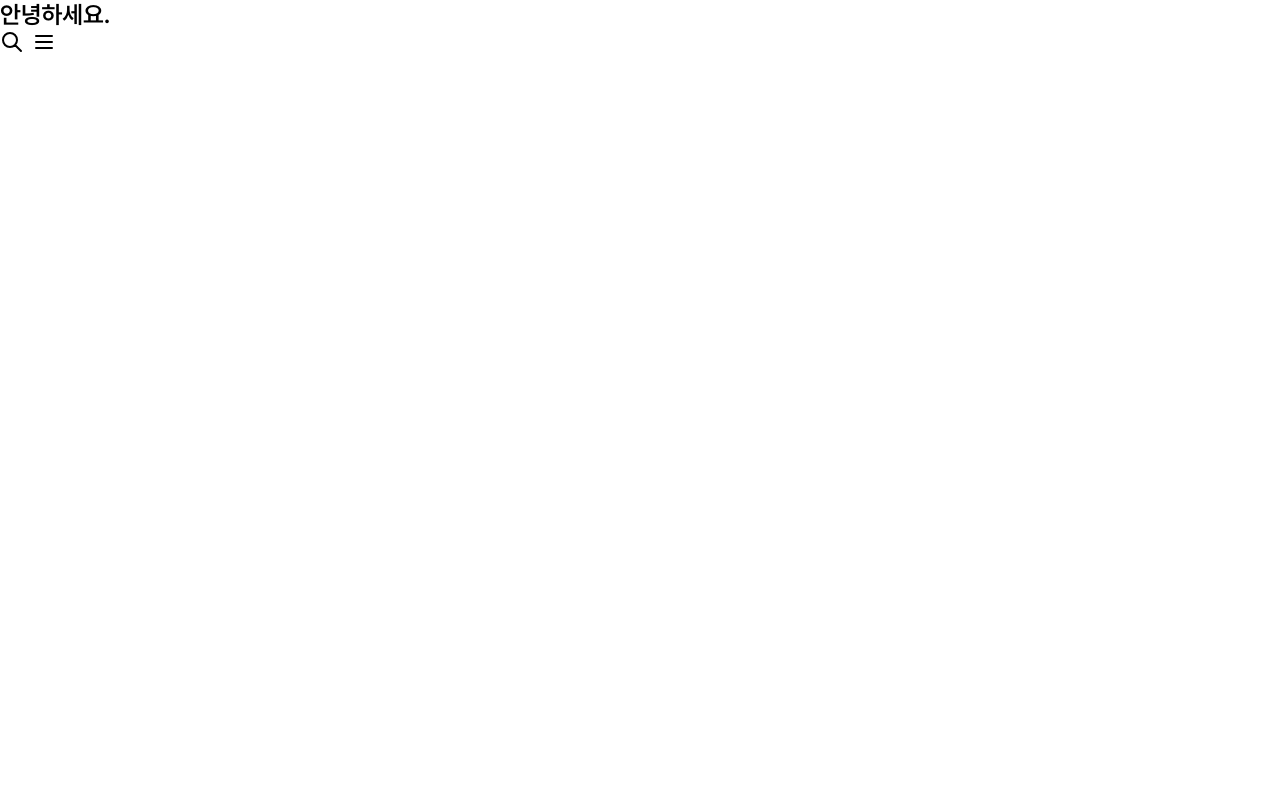
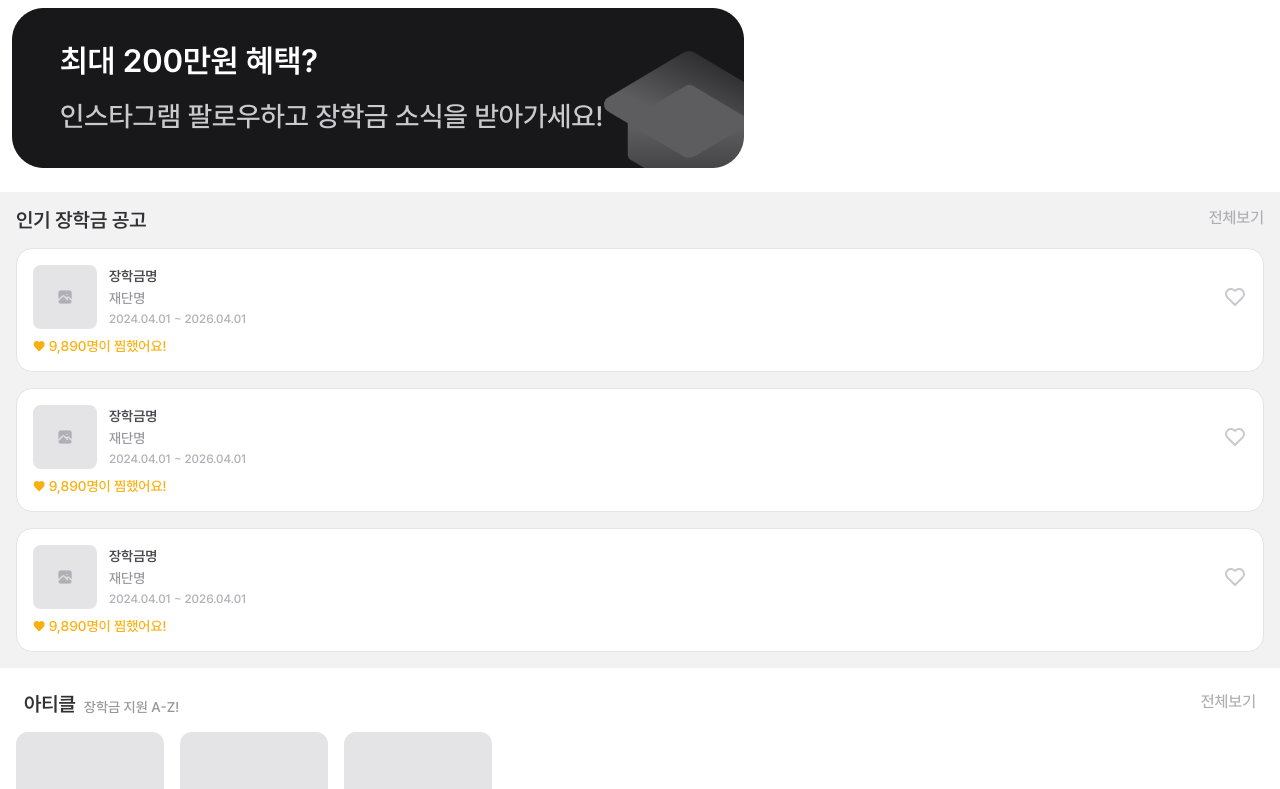
Before and after one commit to minseo-hong/univ-fit-legacy, a Next.js app: page / in a window 1280 px wide. Shown: the top 789 px of the page. Built offline with nearby package versions, Linux system fonts and the light colour scheme.

Commit message:
[Design] 홈페이지 제작

```diff
--- a/src/app/globals.css
+++ b/src/app/globals.css
@@ -8,8 +8,9 @@
     line-height: 1.875rem;
   }
 
-  .title-md {
+  .title-md-300 {
     font-size: 1.25rem;
+    font-weight: 600;
     line-height: 1.5rem;
   }
 
@@ -18,13 +19,21 @@
     line-height: 1.5rem;
   }
 
-  .text-lg {
+  .text-lg-200 {
     font-size: 1rem;
+    font-weight: 500;
     line-height: 1.25rem;
   }
 
-  .text-md {
+  .text-md-300 {
     font-size: 0.875rem;
+    font-weight: 600;
+    line-height: 1.125rem;
+  }
+
+  .text-md-200 {
+    font-size: 0.875rem;
+    font-weight: 500;
     line-height: 1.125rem;
   }
 
@@ -33,8 +42,9 @@
     line-height: 1.125rem;
   }
 
-  .caption {
+  .caption-200 {
     font-size: 0.75rem;
+    font-weight: 500;
     line-height: 1rem;
   }
 }
--- a/src/app/page.tsx
+++ b/src/app/page.tsx
@@ -1,14 +1,48 @@
-import MenuIcon from '@/components/icons/MenuIcon';
-import SearchIcon from '@/components/icons/SearchIcon';
+import Link from 'next/link';
+
+import ArticleItem from '@/components/home/ArticleItem';
+import ScholarItem from '@/components/home/ScholarItem';
 
 const Home = () => {
   return (
     <main>
-      <h1 className="title-lg font-semibold">안녕하세요.</h1>
-      <div className="flex gap-2 text-[1.5rem]">
-        <SearchIcon />
-        <MenuIcon />
-      </div>
+      <section className="px-3 pb-6 pt-2">
+        <div className="overflow-hidden rounded-2xl">
+          <img
+            src="/images/placeholders/placeholder-ad.png"
+            alt="상단 배너 광고 이미지"
+          />
+        </div>
+      </section>
+      <section className="bg-gray-05 p-4">
+        <div className="flex justify-between">
+          <h1 className="text-gray-80 title-md-300">인기 장학금 공고</h1>
+          <Link href="#" className="text-gray-30 text-lg-200">
+            전체보기
+          </Link>
+        </div>
+        <ul className="mt-4 flex flex-col gap-4">
+          {Array.from({ length: 3 }).map((_, index) => (
+            <ScholarItem key={index} as="li" />
+          ))}
+        </ul>
+      </section>
+      <section className="px-4 py-6 pb-16">
+        <div className="flex justify-between px-2">
+          <div className="flex items-end gap-2">
+            <h1 className="text-gray-80 title-md-300">아티클</h1>
+            <span className="text-md-200 text-gray-40">장학금 지원 A-Z!</span>
+          </div>
+          <Link href="#" className="text-gray-30 text-lg-200">
+            전체보기
+          </Link>
+        </div>
+        <ul className="mt-4 flex w-[calc(100vw-1rem)] gap-4 overflow-x-scroll">
+          {Array.from({ length: 3 }).map((_, index) => (
+            <ArticleItem key={index} as="li" />
+          ))}
+        </ul>
+      </section>
     </main>
   );
 };
--- /dev/null
+++ b/src/components/home/ArticleItem.tsx
@@ -0,0 +1,23 @@
+interface ArticleItemProps {
+  as?: keyof JSX.IntrinsicElements;
+}
+
+const ArticleItem = ({ as: Wrapper = 'div' }: ArticleItemProps) => {
+  return (
+    <Wrapper>
+      <div className="flex w-[9.25rem] flex-col gap-2">
+        <div className="aspect-square w-full overflow-hidden rounded-xl">
+          <img
+            src="/images/placeholders/placeholder-image.png"
+            alt="아티클 이미지"
+          />
+        </div>
+        <h2 className="text-lg-200 w-full">
+          소득분위 산정 방법은 어떻게 이뤄질까?
+        </h2>
+      </div>
+    </Wrapper>
+  );
+};
+
+export default ArticleItem;
--- /dev/null
+++ b/src/components/home/ScholarItem.tsx
@@ -0,0 +1,35 @@
+import HeartIcon from '../ui/icons/HeartIcon';
+
+interface ScholarItemProps {
+  as?: keyof JSX.IntrinsicElements;
+}
+
+const ScholarItem = ({ as: Wrapper = 'div' }: ScholarItemProps) => {
+  return (
+    <Wrapper className="bg-gray-00 border-gray-10 rounded-2xl border p-4">
+      <div className="flex items-center">
+        <div className="aspect-square w-[4rem] overflow-hidden rounded-lg">
+          <img
+            src="/images/placeholders/placeholder-image.png"
+            alt="장학금 이미지"
+          />
+        </div>
+        <div className="ml-3 flex flex-1 flex-col gap-1">
+          <h2 className="text-md-300 text-gray-70">장학금명</h2>
+          <p className="text-md-200 text-gray-40">재단명</p>
+          <p className="text-gray-30 caption-200">2024.04.01 ~ 2026.04.01</p>
+        </div>
+        <div className="ml-2">
+          <span className="text-gray-20 text-[1.5rem]">
+            <HeartIcon />
+          </span>
+        </div>
+      </div>
+      <div className="text-md-200 text-primary mt-2">
+        ♥ 9,890명이 찜했어요!
+      </div>
+    </Wrapper>
+  );
+};
+
+export default ScholarItem;
--- /dev/null
+++ b/src/components/ui/icons/HeartIcon.tsx
@@ -0,0 +1,21 @@
+const HeartIcon = () => {
+  return (
+    <svg
+      xmlns="http://www.w3.org/2000/svg"
+      width="1em"
+      height="1em"
+      viewBox="0 0 24 24"
+    >
+      <path
+        fill="none"
+        stroke="currentColor"
+        stroke-linecap="round"
+        stroke-linejoin="round"
+        stroke-width="2"
+        d="M19.5 12.572L12 20l-7.5-7.428A5 5 0 1 1 12 6.006a5 5 0 1 1 7.5 6.572"
+      />
+    </svg>
+  );
+};
+
+export default HeartIcon;
```
Also changed, not shown: public/images/placeholders/placeholder-ad.png (added), public/images/placeholders/placeholder-image.png (added), src/components/ui/icons/MenuIcon.tsx (renamed from src/components/icons/MenuIcon.tsx), src/components/ui/icons/SearchIcon.tsx (renamed from src/components/icons/SearchIcon.tsx).
